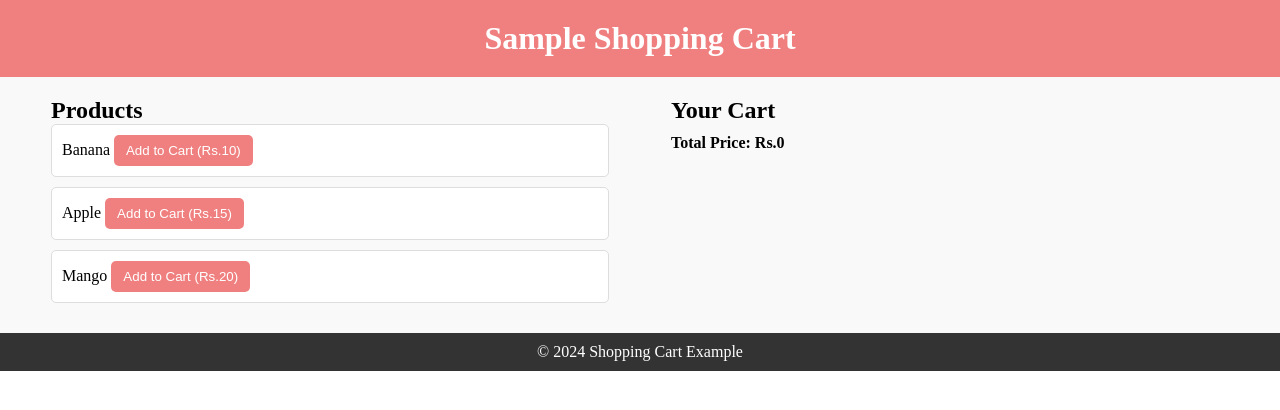
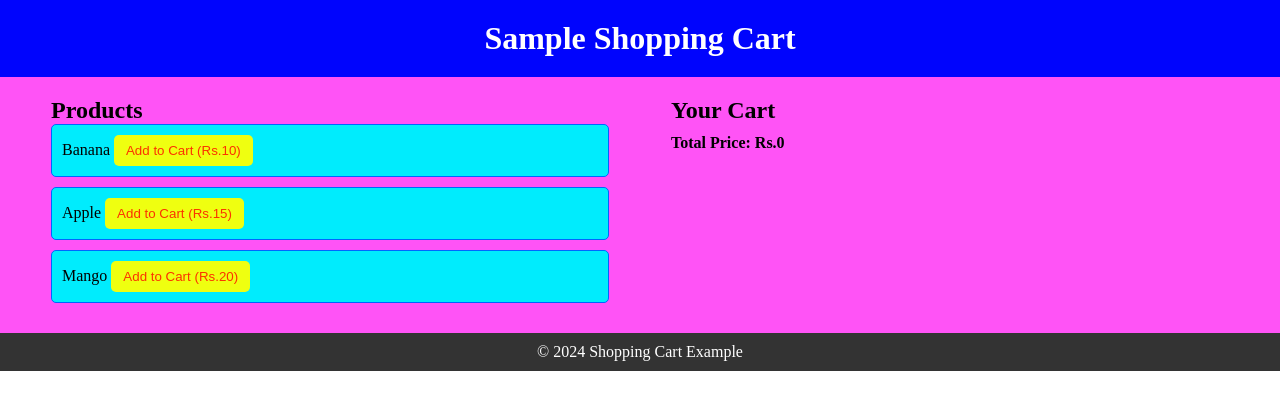
Before and after one commit to ksgoud4u/web-technologies-, a plain HTML site: page c2q2/index.html in a window 1280 px wide. Drawn offline with Linux system fonts and the light colour scheme.

Commit message:
shopping cart

```diff
--- a/c2q2/style.css
+++ b/c2q2/style.css
@@ -7,8 +7,8 @@
 
 
 header {
-    background-color: lightcoral;
-    color: white;
+    background-color: rgb(0, 4, 253);
+    color: rgb(255, 255, 255);
     padding: 20px;
     text-align: center;
 }
@@ -18,7 +18,7 @@ main {
     padding: 20px;
     display: flex;
     justify-content: space-around;
-    background-color: #f9f9f9;
+    background-color: #ff53f6;
 }
 
 
@@ -30,25 +30,26 @@ main {
 
 .product,
 #cartItems li {
-    background-color: white;
+    background-color: rgb(0, 236, 253);
     padding: 10px;
     margin-bottom: 10px;
-    border: 1px solid #ddd;
+    border: 1px solid #0066ff;
     border-radius: 5px;
 }
 
 
 button {
     padding: 8px 12px;
-    background-color: lightcoral;
+    background-color: rgb(239, 255, 16);
     border: none;
     border-radius: 5px;
-    color: white;
+    color: rgb(252, 50, 0);
     cursor: pointer;
 }
 
 button:hover {
-    background-color: darkred;
+    background-color: rgb(255, 0, 0);
+    color:cornsilk
 }
 
 
```
